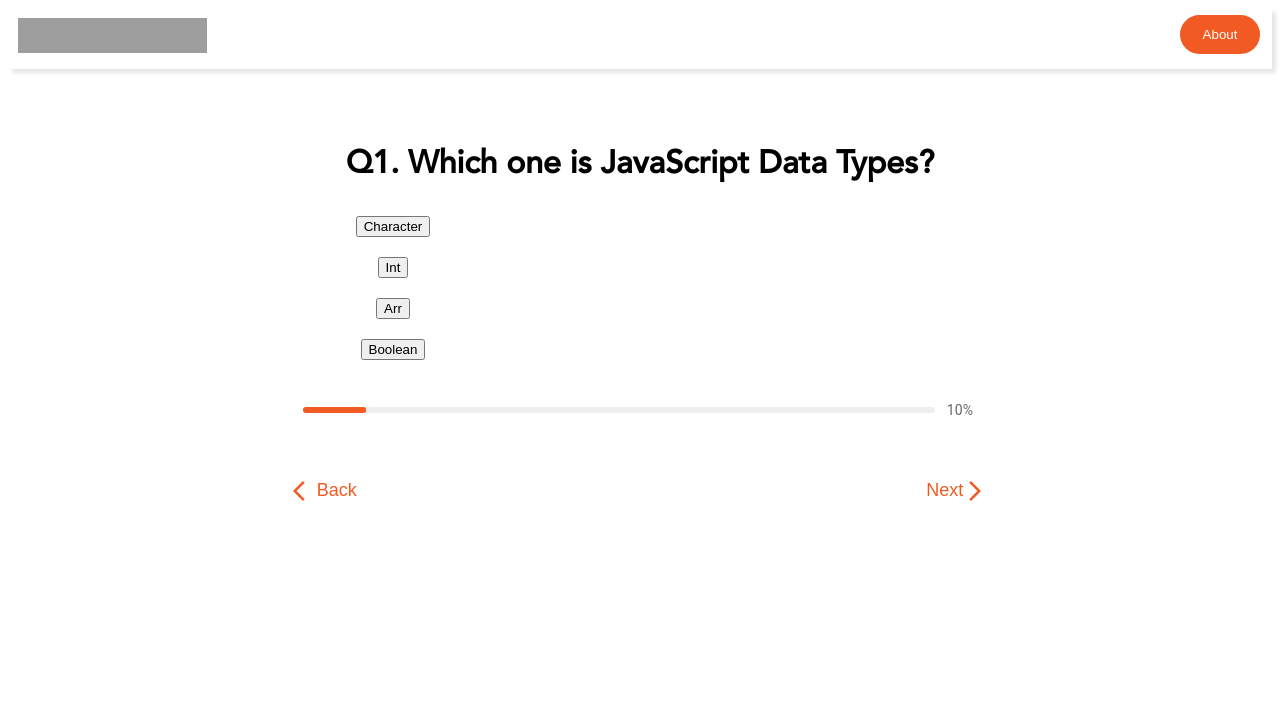
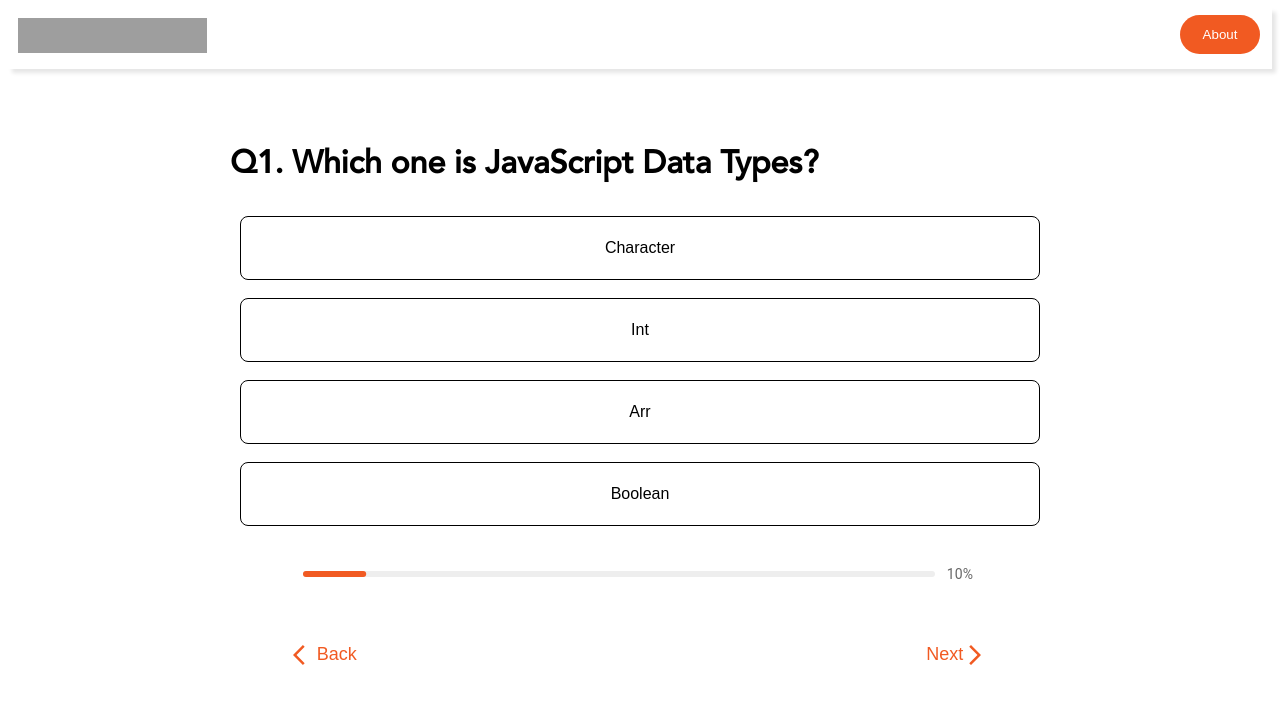
Before and after one commit to rehnuma-lamia/RediCourseAssesment, a React (Create React App) app in the folder redi-course-assesment/: page /questions in a window 1280 px wide. Shown: the top 704 px of the page. Built offline with nearby package versions, Linux system fonts and the light colour scheme; grey boxes are pictures that could not be loaded.

Commit message:
setup answers

```diff
--- a/redi-course-assesment/src/const/const.js
+++ b/redi-course-assesment/src/const/const.js
@@ -25,7 +25,7 @@ export const QUESTIONS = [
     wrongAnswers: ["<ul></ul>", "<p></p>", "<h3></h3>"],
   },
   {
-    question: "What is DOM in JavaScript",
+    question: "What is DOM in JavaScript?",
     correctAnswer:
       "Programming interface that allows us to create, change, or remove elements from the document",
     wrongAnswers: [
@@ -35,7 +35,7 @@ export const QUESTIONS = [
     ],
   },
   {
-    question: "What is the funtion syntax",
+    question: "What is the function syntax?",
     correctAnswer: "function myFunction(p1, p2){return p1 * p2;}",
     wrongAnswers: [
       "func myFunction(p1, p2){return p1 * p2;} ",
--- a/redi-course-assesment/src/pages/QuestionListPage/Answer.js
+++ b/redi-course-assesment/src/pages/QuestionListPage/Answer.js
@@ -1,3 +1,31 @@
-export function Answer({ content }) {
-  return <button>{content}</button>;
+import { useState, useContext, useEffect } from "react";
+import AppContext from "../../AppContext";
+import classNames from "classnames";
+
+export function Answer({ content, isCorrect }) {
+  const { score, setScore, currentIndex } = useContext(AppContext);
+  const [isClicked, setIsClicked] = useState(false);
+
+  const handleClicked = (e) => {
+    console.log(e.target);
+    setIsClicked(true);
+    isCorrect && setScore(score + 1);
+  };
+
+  useEffect(() => {
+    setIsClicked(false);
+  }, [currentIndex]);
+
+  return (
+    <button
+      className={classNames(
+        `answer-box ${
+          isClicked && (isCorrect ? "correct-answer" : "wrong-answers")
+        }`
+      )}
+      onClick={handleClicked}
+    >
+      {content}
+    </button>
+  );
 }
--- a/redi-course-assesment/src/pages/QuestionListPage/ProgressBar.js
+++ b/redi-course-assesment/src/pages/QuestionListPage/ProgressBar.js
@@ -58,7 +58,7 @@ export function ProgressBar() {
   useEffect(() => {
     setProgress((prevProgress) => {
       if (progress <= 100) {
-        console.log(prevProgress, currentIndex);
+        // console.log(prevProgress, currentIndex);
         return prevProgress <= currentIndex * (100 / allQuestions.length)
           ? prevProgress + 100 / allQuestions.length
           : prevProgress - 100 / allQuestions.length;
--- a/redi-course-assesment/src/pages/QuestionListPage/index.css
+++ b/redi-course-assesment/src/pages/QuestionListPage/index.css
@@ -22,9 +22,11 @@
 }
 
 .answer-box {
+  background-color: white;
   border: solid 1px;
   border-radius: 0.5rem;
-  height: 3rem;
+  height: 4rem;
+  font-size: 1em;
   width: 50rem;
   padding: 0.8rem;
   margin-bottom: 0.5rem;
--- a/redi-course-assesment/src/pages/QuestionListPage/index.js
+++ b/redi-course-assesment/src/pages/QuestionListPage/index.js
@@ -1,4 +1,4 @@
-import React, { useContext } from "react";
+import React, { useContext, useEffect } from "react";
 import AppContext from "../../AppContext";
 import { Question } from "./Question";
 import { Answer } from "./Answer";
@@ -17,6 +17,26 @@ function QuestionListPage() {
   ];
   //array of objects including string(answer), boolean(correct or not)
   //shuffle answers
+
+  const shuffleAnswers = (array) => {
+    let m = array.length,
+      t,
+      i;
+    while (m) {
+      // Pick a remaining element…
+      i = Math.floor(Math.random() * m--);
+      // And swap it with the current element.
+      t = array[m];
+      array[m] = array[i];
+      array[i] = t;
+    }
+    return array;
+  };
+
+  useEffect(() => {
+    shuffleAnswers(allAnswers);
+  }, [currentIndex]);
+
   return (
     <main className="question-page">
       <div className="question-box">
```
